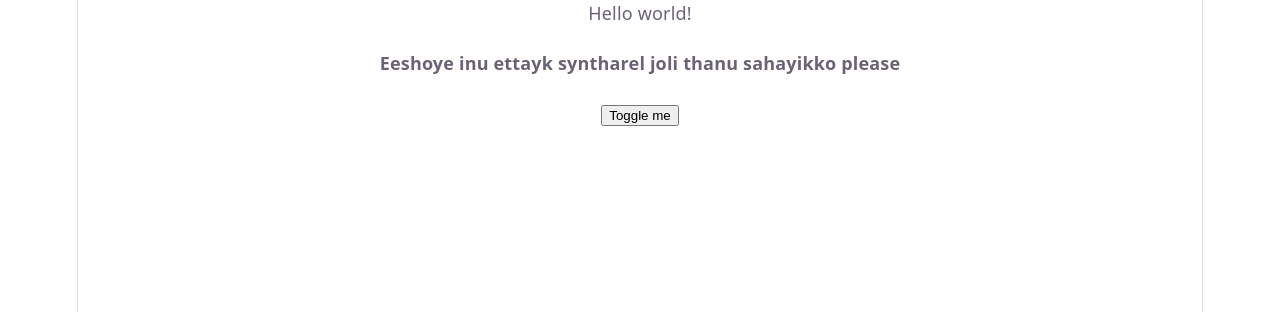
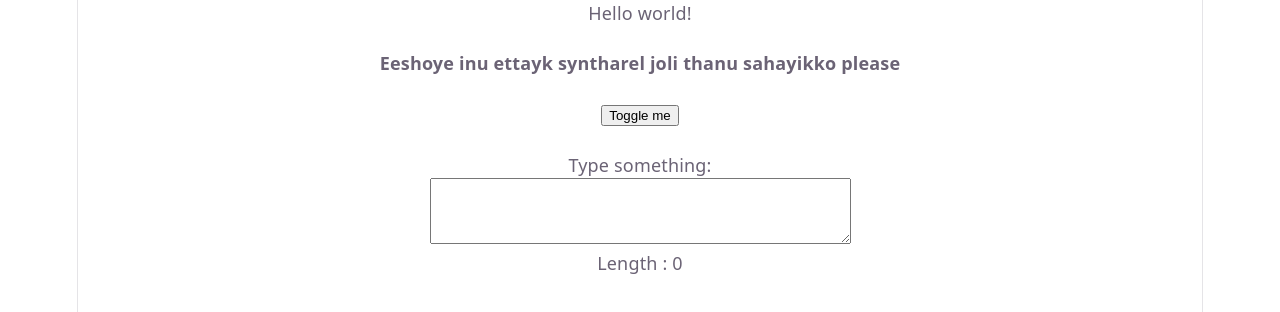
Before and after one commit to nimishamanjali-coder/react-exercises, a React (Vite) app: page / in a window 1280 px wide. Shown: the top 312 px of the page. Built offline with nearby package versions, Linux system fonts and the light colour scheme.

Commit message:
Q2 CharExceedingExercise

```diff
--- a/src/App.jsx
+++ b/src/App.jsx
@@ -4,6 +4,7 @@ import viteLogo from './assets/vite.svg'
 import heroImg from './assets/hero.png'
 import './App.css'
 import ToggleMessage from './MessageToggle'
+import CharExceedWarning from './CharExceedWarning'
 function App() {
 
 
@@ -11,6 +12,9 @@ function App() {
     <div>
       <>Hello world!</>
       <ToggleMessage />
+      <br />
+
+      <CharExceedWarning />
     </div>
   )
 }
--- /dev/null
+++ b/src/CharExceedWarning.css
@@ -0,0 +1,4 @@
+.textarea-error {
+
+    background-color: red;
+}
--- /dev/null
+++ b/src/CharExceedWarning.jsx
@@ -0,0 +1,25 @@
+import React from "react";
+import './CharExceedWarning.css'
+export default function CharExceedWarning() {
+    const [text, setText] = React.useState('');
+    const [showRed, setshowRed] = React.useState(false);
+    function countChar(e) {
+        const value = e.target.value
+        setText(value);
+
+        if (value.length > 10)
+            setshowRed(true);
+        else
+            setshowRed(false);
+
+
+    }
+    return (
+
+        <div>
+            <p><label htmlFor="w3review">Type something:</label></p>
+            <textarea id="w3review" name="w3review" rows="4" cols="50" onChange={countChar} className={showRed ? 'textarea-error' : ''} value={text}></textarea>
+            <p>Length : {text.length}</p>
+        </div>
+    );
+}
```
Also changed, not shown: src/MessageToggle.jsx (+9 -0 lines).
